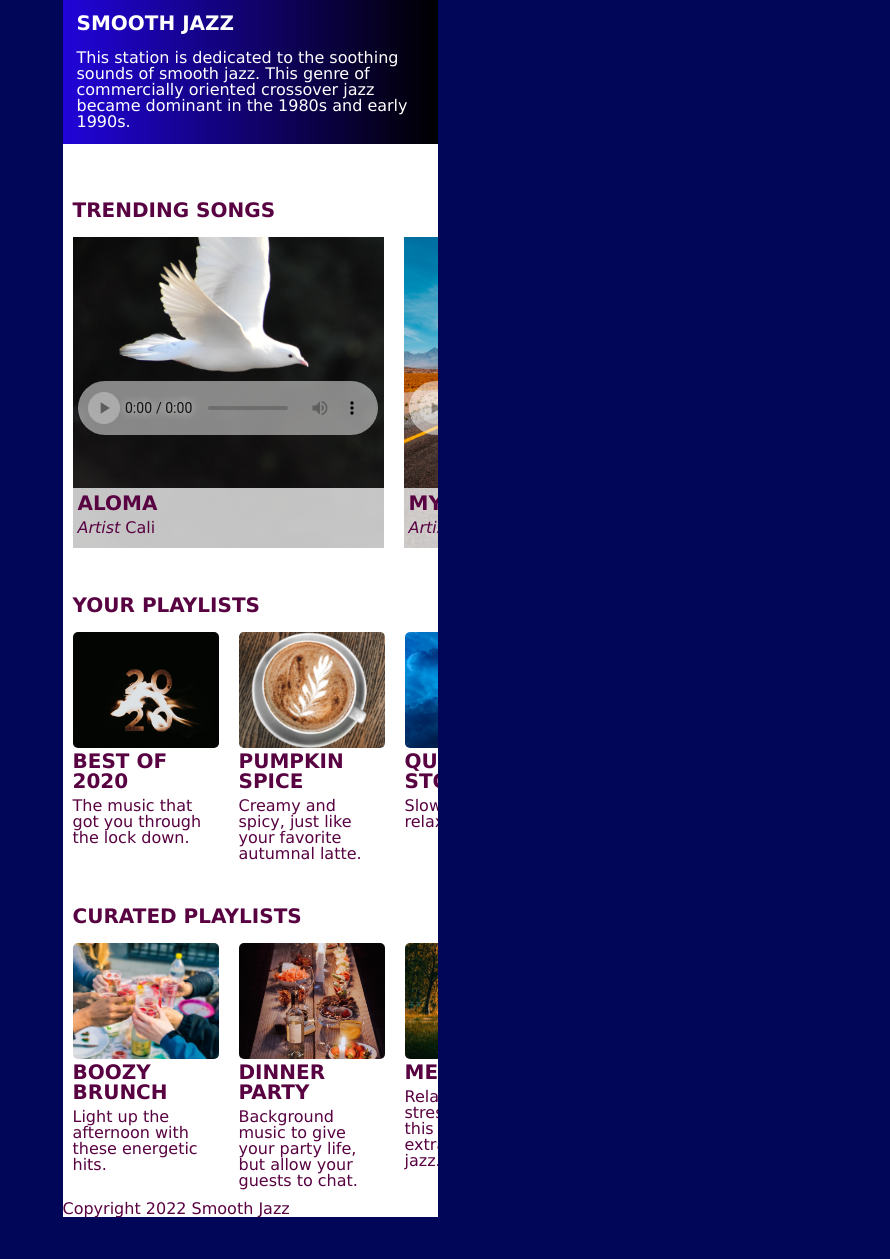
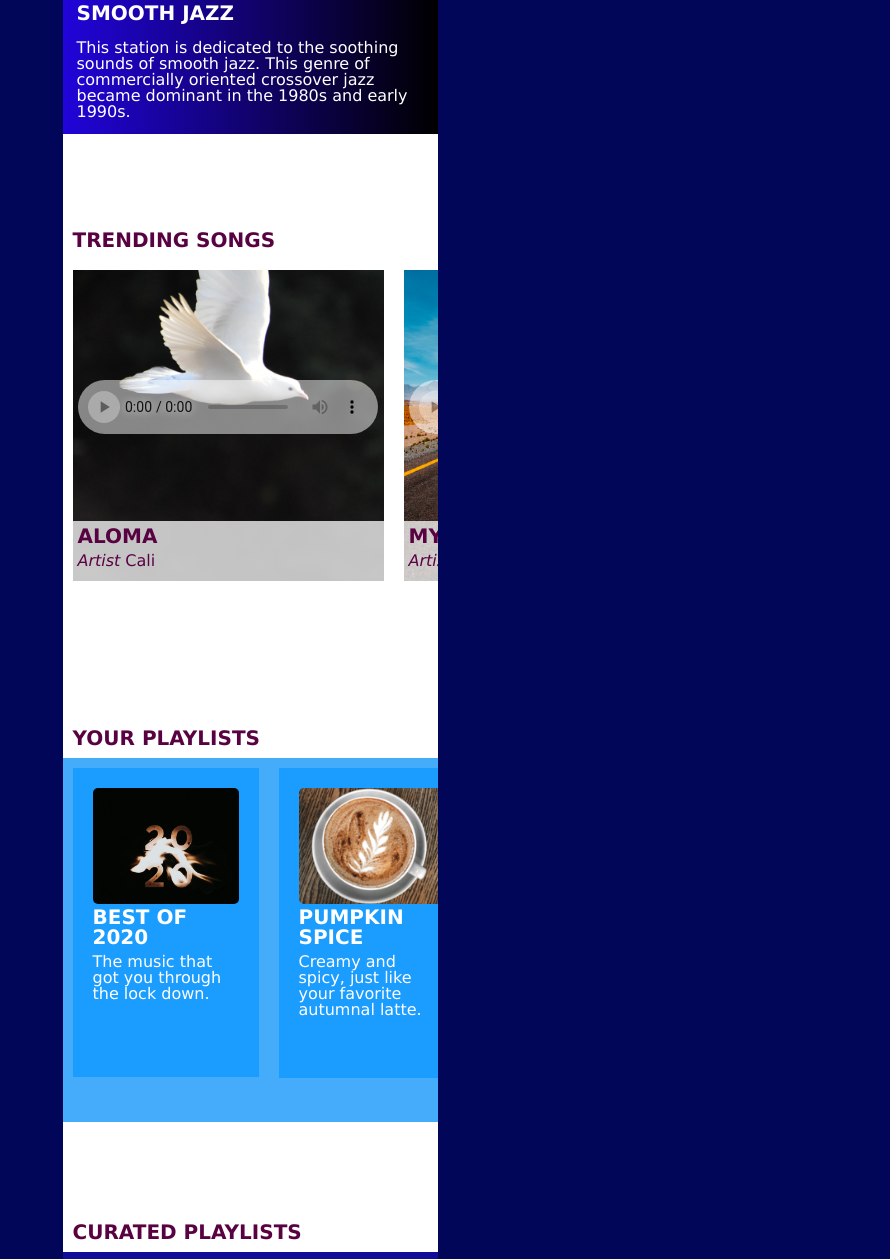
Before and after one commit to carensdo/streamingmedia, a plain HTML site: page index.html in a window 1280 px wide. Shown: the part 61-1320 px from the top of the page, without its empty margins (390-1280 px from the left). Before the commit the page ends 1279 px from the top, so only its background shows below. Drawn offline with Linux system fonts and the light colour scheme.

Commit message:
commit 4

```diff
--- a/index.html
+++ b/index.html
@@ -92,91 +92,91 @@
             </div>
                 <img src="images/successful-performance-cover.png" alt="celebratory guy in red shirt">
                 <audio controls src="successful-performance.mp3"></audio>
-                <a href="#trending" id="button" target="_top">More Trending</a>
         </section>
         </div>
+        <a href="#trending" id="button1" target="_top">More Trending</a>
     </section>
         <section id="playlists">
             <h2>Your Playlists</h2>
             <div class="scroll2">
         <section>
-            <div>
+            <div id="best-of">
             <img src="images/best-of-2020-cover.png" alt="2020 firework">
             <h3>Best of 2020</h3>
             <p>The music that got you through the lock down.</p>
             </div>
         </section>
         <section>
-            <div>
+            <div id="pumpkin">
             <img src="images/pumpkin-spice-cover.png" alt="pumpkin spice latte">
             <h3>Pumpkin Spice</h3>
             <p>Creamy and spicy, just like your favorite autumnal latte.</p>
             </div>
         </section>
         <section>
-            <div>
+            <div id="storm">
             <img src="images/quiet-storm-cover.png" alt="thunder storm">
             <h3>Quiet Storm</h3>
             <p>Slow tempos and relaxed rhythms.</p>
             </div>
         </section>
         <section>
-            <div>
+            <div id="smooth">
             <img src="images/smooth-jazz-cover.png" alt="guy head shot green sweater">
             <h3>Smooth Jazz</h3>
             <p>The pioneers of smooth jazz</p>
             </div>
         </section>
         <section>
-            <div>
+            <div id="study">
             <img src="images/smooth-study-cover.png" alt="person on laptop">
             <h3>Smooth Study</h3>
             <p>Background music to keep you going while you study.</p>
             </div>
-            <a href="#playlists" id="button" target="_top">All your playlists</a>
         </section>
         </div>
+        <a href="#playlists" id="button2" target="_top">All your playlists</a>
     </section>
         <section id="curated">
             <h2>Curated Playlists</h2>
             <div class="scroll2">
         <section>
-            <div>
+            <div id="boozy">
             <img src="images/boozy-brunch-cover.png" alt="cheers with booze">
             <h3>Boozy Brunch</h3>
             <p>Light up the afternoon with these energetic hits.</p>
             </div>
         </section>
         <section>
-            <div>
+            <div id="party">
             <img src="images/dinner-party-cover.png" alt="table with food">
             <h3>Dinner Party</h3>
             <p>Background music to give your party life, but allow your guests to chat.</p>
             </div>
         </section>
         <section>
-            <div>
+            <div id="mellow">
             <img src="images/mellow-cover.png" alt="people at park on bench">
             <h3>Mellow</h3>
             <p>Relax after a stressful day with this collection of extra smooth jazz.</p>
             </div>
         </section>
         <section>
-            <div>
+            <div id="chill">
             <img src="images/jazz-chill-cover.png" alt="rose petals">
             <h3>Jazz and Chill</h3>
             <p>Set the mood with these silky sounds.</p>
             </div>
         </section>
         <section>
-            <div>
+            <div id="sax">
             <img src="images/smooth-saxophone-cover.png" alt="saxophone">
             <h3>Jazz Saxophone</h3>
             <p>The greatest collection of your sax favorites.</p>
             </div>
-            <a href="#curated" id="button" target="_top"">More curated</a>
         </section>
         </div>
+        <a href="#curated" id="button3" target="_top"">More curated</a>
     </section>
     </main>
     <footer>
--- a/style.css
+++ b/style.css
@@ -74,18 +74,35 @@ header {
     background: linear-gradient(0.25turn, #2104D9, black);
     color: #ffffff;
     position: relative;
-    top: 50px;
+    top: 40px;
     padding: 14px
+
+}
+#dropdown{
+    position: relative;
+    bottom: 10px;
+}
+nav {
+    background-color: #2104D9;
+    color:#ffffff;
+    position: relative;
+    bottom: 195px;
+
 }
 
 .container{
-    background-color: #2104D9;
+    color:#ffffff;
     position: absolute;
     top: 0;
-    display: grid;
-    grid-template-columns: 1fr 1fr 1fr 1fr 1fr;
+    display: flex;
+    grid-template-columns: 1fr 1fr;
     margin: 0 auto;
-    padding: 10px;
+    width: 375px;
+}
+.menu-icon {
+    display: block;
+    position:relative;
+    bottom: 150px;
 }
 h1 {
     line-height: 2em;
@@ -97,7 +114,8 @@ h1, h2, h3 {
     padding-bottom: 7px;
     }
 h2 {
-    margin-left: 10px;
+    padding: 10px;
+    background-color: #ffffff;
 }
 h1 p{
     font-size: 1em;
@@ -112,7 +130,7 @@ a {
     text-decoration: none;
     color: #ffffff;
 }
-#button {
+#button1, #button2, #button3 {
     background-color: #590242;
     color: #ffffff;
     padding: 6px 6px;
@@ -121,25 +139,113 @@ a {
     display: inline-block;
     border-radius: 3px;
     margin-top: 6px;
-    position: relative;
-
     }
 
 #button:hover {
     background-color: #020659;
     }
+#button1 {
+    position: relative;
+    right: 1300px;
+}
+#button3{
+    position: relative;
+    right: 635px;
+}
+#button2{
+    position: relative;
+    right: 800px;
+}
 .item1 {
     font-variant: small-caps;
     font-size: 2em;
-    margin-right: 2rem;
     font-weight: bold;
+    position: absolute;
+    z-index: 1000000000;
+
 }
 #trending{
-    margin-top: 60px;
+    margin-top: 30px;
 }
-    footer{
-        background-color: #ffffff;
-        color:#590242;
+#playlists, #curated{
+    margin-top: 90px;
+    }
+#playlists {
+    background-color: #44acfb;
+}
+#curated{
+    background-color: #0e0c98;
+}
+#best-of {
+    background-color: #1b9cff;
+    color:#ffffff;
+    padding: 20px;
+    padding-bottom: 75px;
+}
+#pumpkin {
+    background-color: #1b9cff;
+    color:#ffffff;
+    padding: 20px;
+    padding-bottom: 60px;
+}
+#storm {
+    background-color: #1b9cff;
+    color:#ffffff;
+    padding: 20px;
+    padding-bottom: 92px;
+}
+#smooth {
+    background-color: #1b9cff;
+    color:#ffffff;
+    padding: 20px;
+    padding-bottom: 92px;
+}
+#study {
+    background-color: #1b9cff;
+    color:#ffffff;
+    padding: 20px;
+    padding-bottom: 60px;
+}
+#boozy{
+    background-color: #0b0a77;
+    color:#ffffff;
+    padding: 20px;
+    padding-bottom: 95px;
+}
+#party{
+    background-color: #0b0a77;
+    color:#ffffff;
+    padding: 20px;
+    padding-bottom: 80px;
+}
+#mellow {
+    background-color: #0b0a77;
+    color:#ffffff;
+    padding: 20px;
+    padding-bottom: 100px;
+}
+#chill{
+    background-color: #0b0a77;
+    color:#ffffff;
+    padding: 20px;
+    padding-bottom: 112px;
+}
+#sax{
+    background-color: #0b0a77;
+    color:#ffffff;
+    padding: 20px;
+    padding-bottom: 112px;
+}
+footer{
+    background-color: #ffffff;
+    color:#590242;
+    margin-top: 100px;
+    position: relative;
+}
+footer p{
+    position: relative;
+    left: 4.5rem;
+    bottom: 1rem;
 }
 /*scroll bar code for trending*/
 .scroll {
@@ -305,6 +411,7 @@ audio::-webkit-media-controls-enclosure {
 }
 #playlists ::-webkit-scrollbar-thumb:hover, #curated ::-webkit-scrollbar-thumb:hover {
     background: #ffffff;
+}
 
 
 /*hamburger code*/
```
